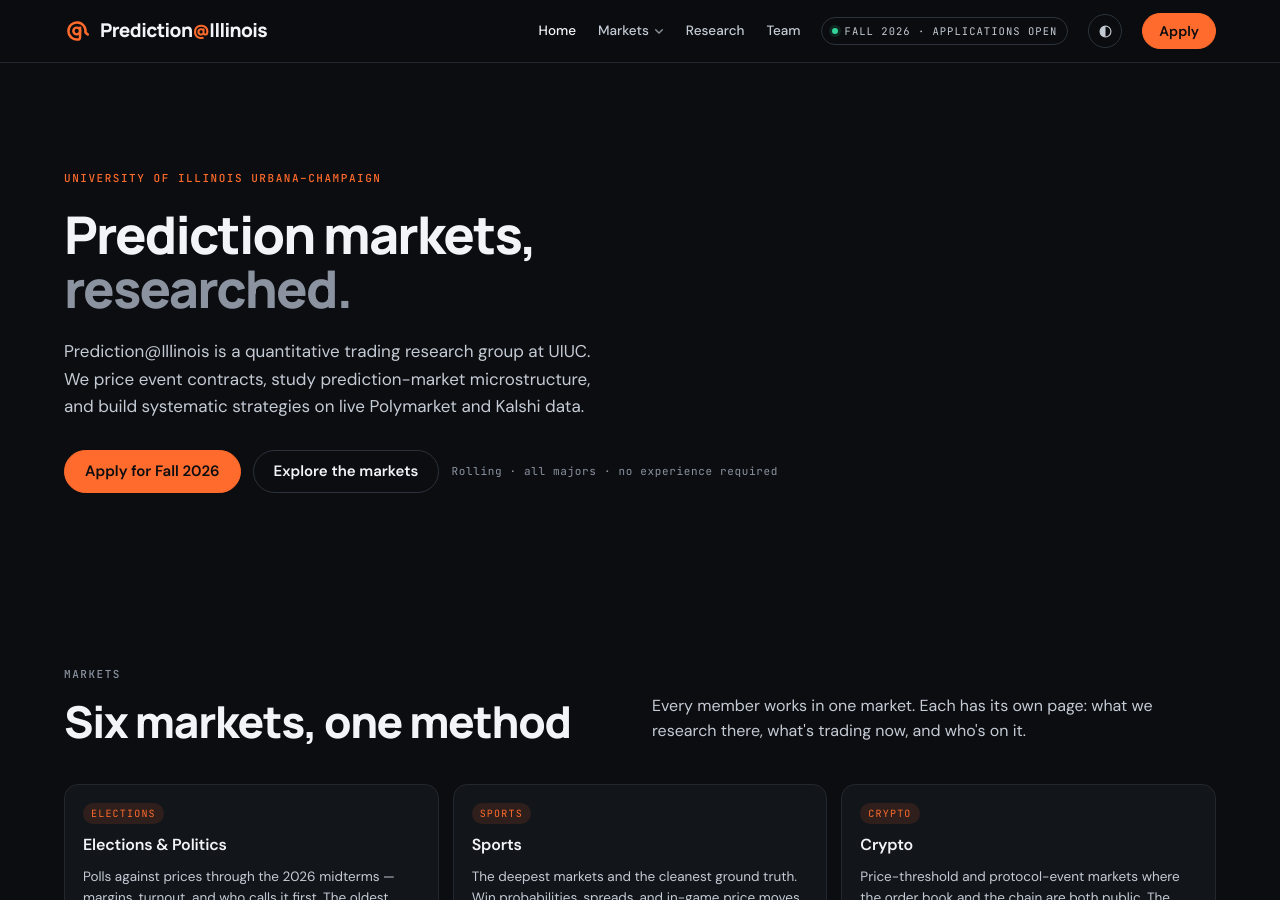
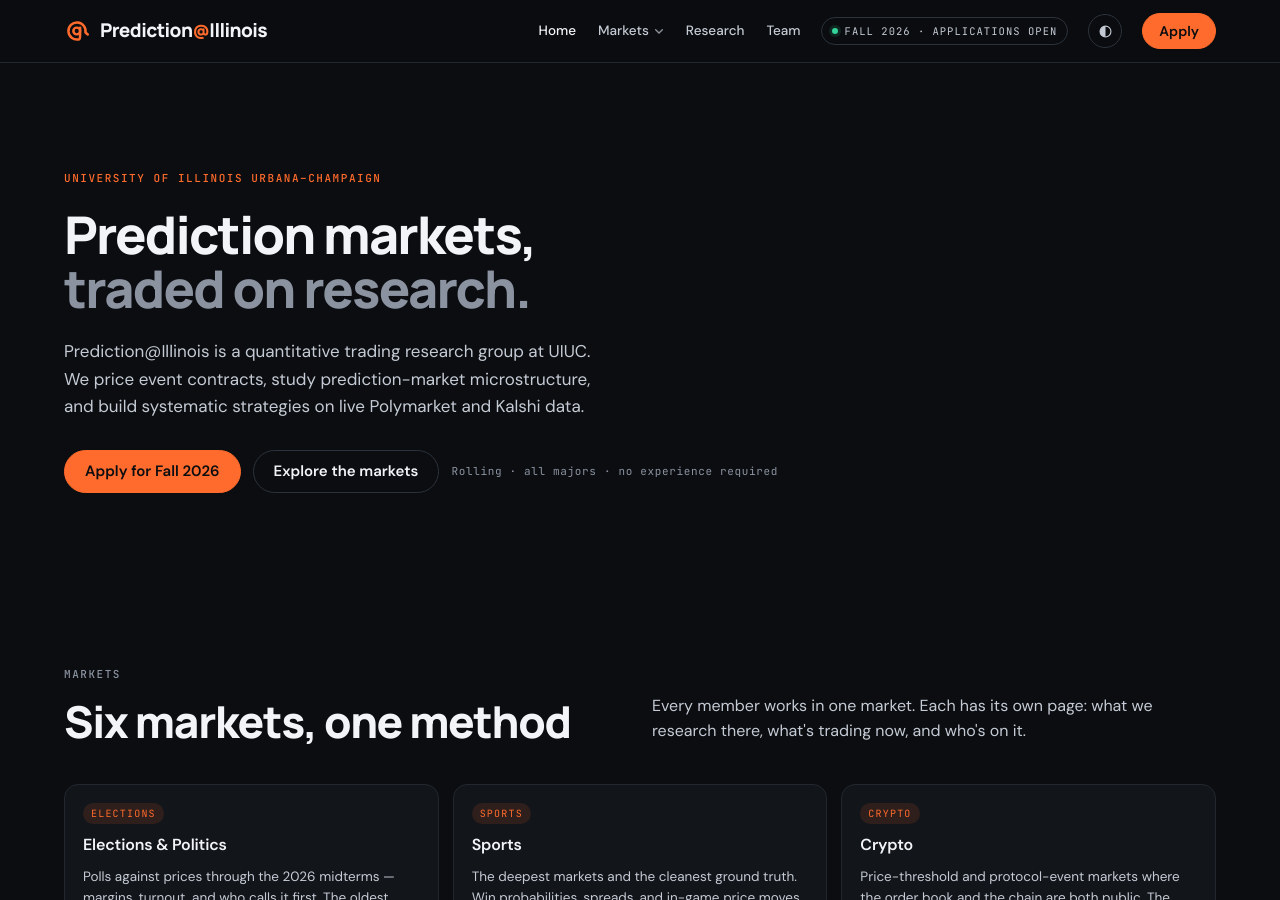
Before and after one commit to Prediction-Illinois/prediction-illinois.github.io, a Jekyll site: the page built from index.html, in a window 1280 px wide and 900 px high. Built offline with Jekyll 4.4.1, drawn with Linux system fonts in a browser that asks for light colours.

Commit message:
Hero: 'Prediction markets, traded on research.'; OG image and site description to match
Co-Authored-By: Claude Opus 5.5 <noreply@anthropic.com>

```diff
--- a/_config.yml
+++ b/_config.yml
@@ -1,5 +1,5 @@
 title: Prediction@Illinois
 url: "https://prediction-illinois.github.io"
-description: Prediction market research at the University of Illinois Urbana-Champaign.
+description: Quantitative trading research on prediction markets at the University of Illinois Urbana-Champaign.
 contact: ethanyang85@outlook.com
 exclude: [README.md, CNAME.disabled, docs, outreach, brand/v1_old]
--- a/index.html
+++ b/index.html
@@ -5,7 +5,7 @@ description: Prediction@Illinois is a quantitative trading research group at the
 <section class="wrap hero" id="hero">
   <div>
     <span class="eyebrow brand">University of Illinois Urbana–Champaign</span>
-    <h1>Prediction markets,<br><span class="dim">researched.</span></h1>
+    <h1>Prediction markets,<br><span class="dim">traded on research.</span></h1>
     <p class="lede">Prediction@Illinois is a quantitative trading research group at UIUC. We price event contracts, study prediction-market microstructure, and build systematic strategies on live Polymarket and Kalshi data.</p>
     <div class="cta-row">
       <a class="btn btn-1 btn-lg" href="/apply/">Apply for Fall 2026</a>
```
Also changed, not shown: brand/og-image-1200x630.png.
